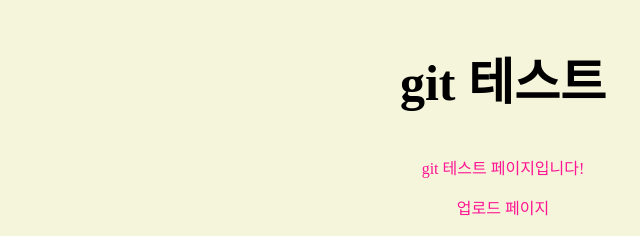
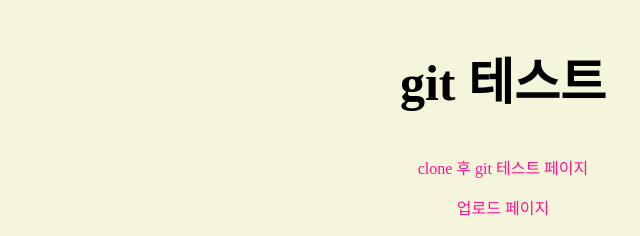
Before and after one commit to yunanjk/test, a plain HTML site: page index.html in a window 1280 px wide. Shown: the top 236 px of the page, 137-777 px from the left. Drawn offline with Linux system fonts and the light colour scheme.

Commit message:
클론 후 README.md, index.html 수정

```diff
--- a/index.html
+++ b/index.html
@@ -9,7 +9,7 @@
 </head>
 <body>
     <h2>git 테스트</h2>
-    <p>git 테스트 페이지입니다!</p>
+    <p>clone 후 git 테스트 페이지</p>
     <p>업로드 페이지</p>
     <ul>
         <li>README.md</li>
```
Also changed, not shown: 1 other file.
